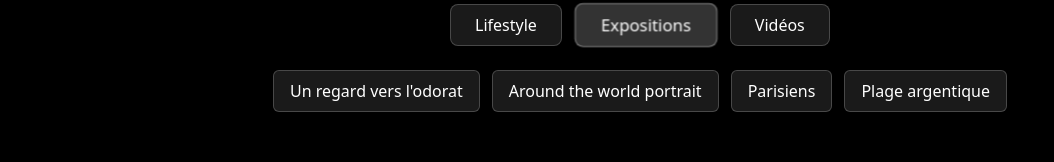
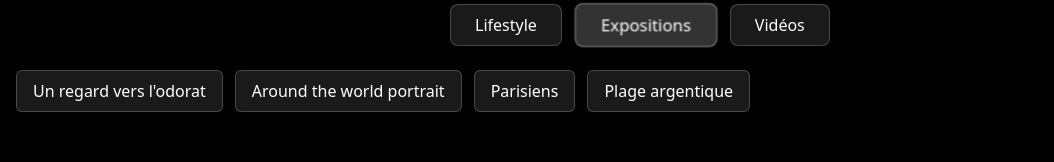
Before and after one commit to estebanbaigts/VictorGalud, a React (Vite) app: page / in a window 1280 px wide. Both pictures are taken after a click on the button "Expositions". Shown: the part 796-958 px from the top of the page, without its empty margins (0-1054 px from the left). Built offline with nearby package versions, Linux system fonts and the light colour scheme; no server answers.

Commit message:
[REWORK] adjust Masonry layout breakpoints and improve sub-tab styling in PhotoGallery

```diff
--- a/src/components/PhotoGallery.tsx
+++ b/src/components/PhotoGallery.tsx
@@ -19,9 +19,10 @@ export const PhotoGallery: React.FC<GalleryProps> = ({ photos }) => {
     return false;
   });
 
+  // Breakpoints pour le layout Masonry
   const breakpointColumnsObj = {
-    default: 2,
-    1024: 1,
+    default: 3,
+    1024: 2,
     640: 1,
   };
 
@@ -51,9 +52,9 @@ export const PhotoGallery: React.FC<GalleryProps> = ({ photos }) => {
         </button>
       </div>
 
-      {/* Sous-onglets pour "Expositions" affichés horizontalement */}
+      {/* Sous-onglets pour Expositions affichés horizontalement */}
       {filter === 'exposition' && (
-        <div className="flex justify-center gap-3 mb-6">
+        <div className="flex gap-3 mb-6 overflow-x-auto whitespace-nowrap px-4">
           <button
             onClick={() => setSelectedExpo('odorat')}
             className={`sub-tab ${selectedExpo === 'odorat' ? 'active' : ''}`}
@@ -83,10 +84,8 @@ export const PhotoGallery: React.FC<GalleryProps> = ({ photos }) => {
 
       {/* Affichage conditionnel */}
       {filter === 'video' ? (
-        // Affichage de la vidéothèque
         <VideoGallery selectedSubcategory={null} />
       ) : (
-        // Affichage des photos en mode Masonry pour Lifestyle et Expositions
         <section className="container mx-auto px-4 py-16">
           <Masonry
             breakpointCols={breakpointColumnsObj}
@@ -118,7 +117,6 @@ export const PhotoGallery: React.FC<GalleryProps> = ({ photos }) => {
         </section>
       )}
 
-      {/* Modal d'affichage de la photo */}
       {selectedPhoto && filter !== 'video' && (
         <PhotoModal
           photo={selectedPhoto}
```
